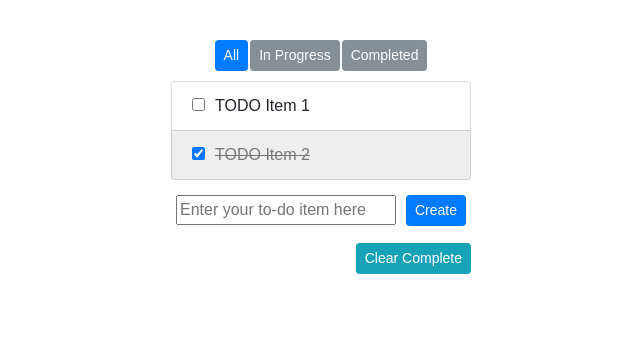
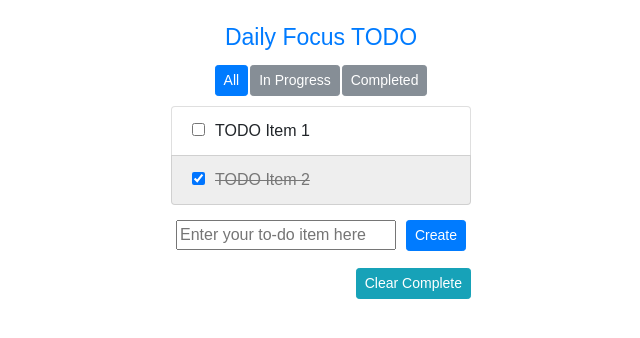
Before and after one commit to ykdojo/To-Do-Is-To-Live-Is-To-Code, a React (Create React App) app: page / in a window 1280 px wide. Shown: the top 338 px of the page, without its empty margins (319-959 px from the left). Built offline with nearby package versions, Linux system fonts and the light colour scheme.

Commit message:
Added a title

```diff
--- a/src/App.css
+++ b/src/App.css
@@ -1,3 +1,9 @@
+.app-title {
+  color: #007bff;
+  font-size: 23px;
+  margin-bottom: 10px;
+}
+
 .todo-item.todo-complete {
   text-decoration: line-through;
   color: #777;
@@ -8,7 +14,7 @@
   width: 300px;
   margin-left: auto;
   margin-right: auto;
-  margin-top: 40px;
+  margin-top: 20px;
   margin-bottom: 40px;
 }
 
--- a/src/App.js
+++ b/src/App.js
@@ -70,7 +70,6 @@ class App extends Component {
   handleSwitchModes(event) {
     const target = event.target;
     this.setState({mode: event.target.name});
-    event.preventDefault();
   }
 
   render() {
@@ -108,6 +107,9 @@ class App extends Component {
 
     return (
       <div className="app-main">
+        <div className="text-center">
+          <div className="app-title">Daily Focus TODO</div>
+        </div>
         <div className="text-center">
           <button name="all" className={`btn btn-sm ${allButtonClass} todo-mode-button`} onClick={this.handleSwitchModes}>All</button>
           <button name="active"className={`btn btn-sm ${activeButtonClass} todo-mode-button`} onClick={this.handleSwitchModes}>In Progress</button>
```
